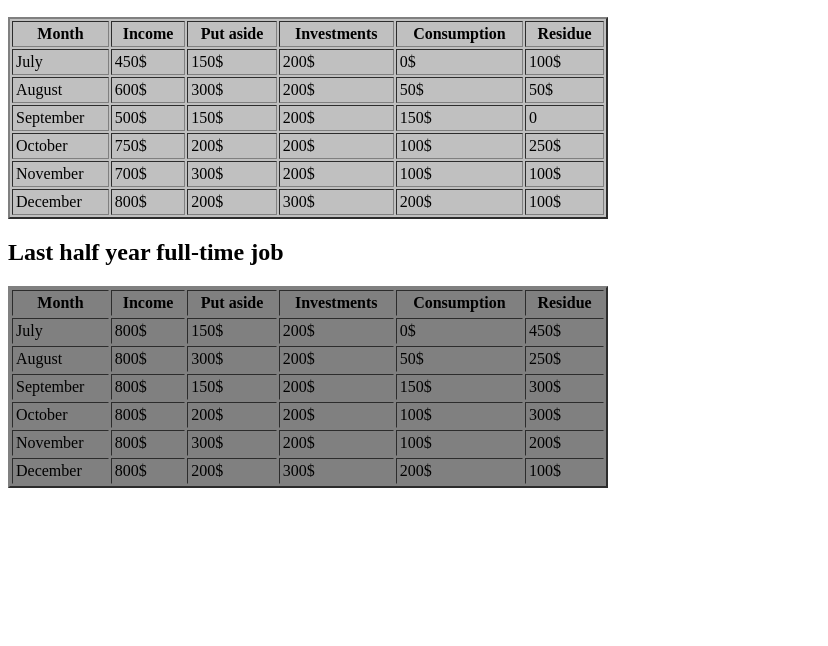
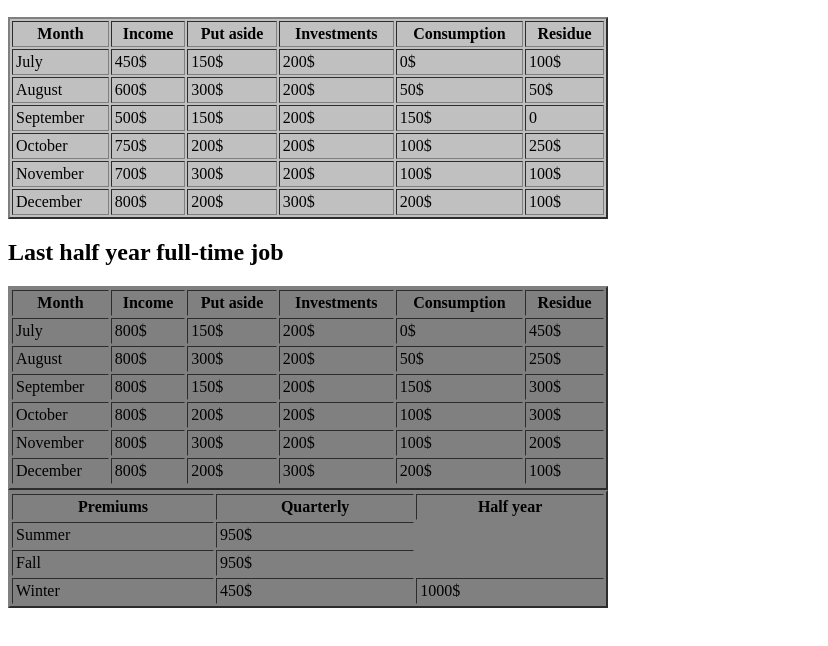
Before and after one commit to TaiLee-29/Tables, a plain HTML site: page index.html in a window 1280 px wide. Shown: the part 110-756 px from the top of the page, without its empty margins (0-828 px from the left). Drawn offline with Linux system fonts and the light colour scheme.

Commit message:
add table in existing one

```diff
--- a/index.html
+++ b/index.html
@@ -43,7 +43,20 @@
         <tr><td>October</td><td>800$</td><td>200$</td><td>200$</td><td>100$</td><td>300$</td></tr>
         <tr><td>November</td><td>800$</td><td>300$</td><td>200$</td><td>100$</td><td>200$</td></tr>
         <tr><td>December</td><td>800$</td><td>200$</td><td>300$</td><td>200$</td><td>100$</td></tr>
+        <tr> <table width="600"  bgcolor="gray" border="2" cellpadding="3">
+            <tr>
+                <th>Premiums</th>
+                <th>Quarterly</th>
+                <th>Half year</th>
+            </tr>
+            <tr><td>Summer</td><td>950$</td></tr>
+            <tr><td>Fall</td><td>950$</td></tr>
+            <tr><td>Winter</td><td>450$</td><td>1000$</td></tr>
 
+
+
+
+        </table></tr>
     </table>
 </section>
 </body>
```
